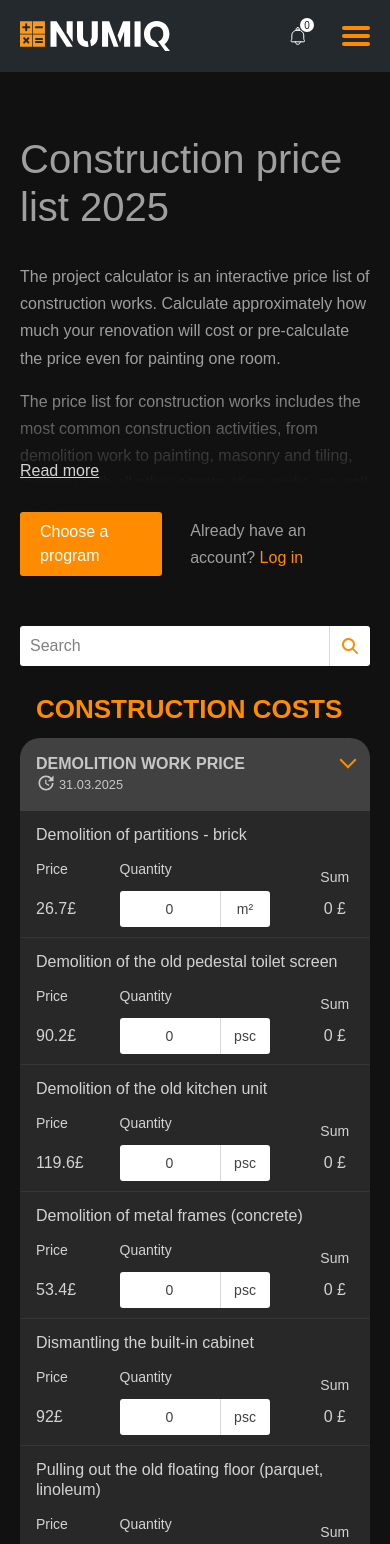
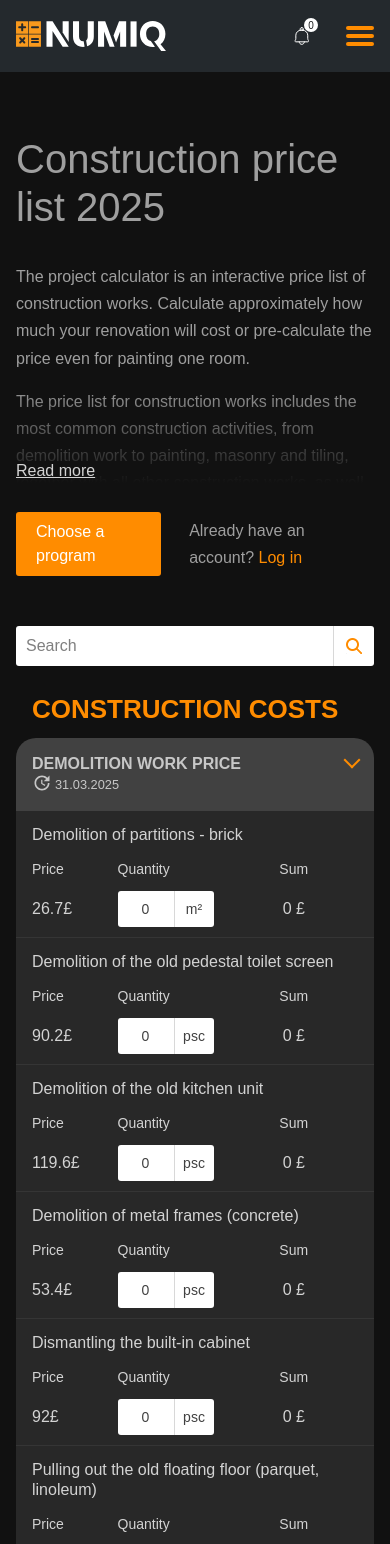
Before and after one commit to alex-tiutiunyk/numiq, a Next.js app: page / in a window 390 px wide. Shown: the top 1544 px of the page. Built offline with nearby package versions, Linux system fonts and the light colour scheme; grey boxes are pictures that could not be loaded.

Commit message:
optimize construction rows for all resolutions

```diff
--- a/src/app/page.tsx
+++ b/src/app/page.tsx
@@ -10,7 +10,7 @@ export default function Home() {
   return (
     <>
       <Header />
-      <main className="mx-auto w-full max-w-[1140px] grow px-5 pb-[50px] md:pb-[105px]">
+      <main className="mx-auto w-full max-w-[1140px] grow px-4 pb-[50px] sm:px-5 md:pb-[105px]">
         <ChooseProgram />
         <Search />
         <ConstructionCosts />
--- a/src/components/Constructions/ConstructionRow.tsx
+++ b/src/components/Constructions/ConstructionRow.tsx
@@ -30,7 +30,7 @@ const ConstructionRow: React.FC<ConstructionRowProps> = ({ row }) => {
   };
 
   return (
-    <div className="group/row bg-brand-gray-500 hover:bg-brand-gray-200 border-brand-gray-160 flex flex-wrap items-center justify-center border-b px-4 pr-0 pb-2.5 leading-[20px] transition select-none last:rounded-b-[20px] hover:text-white md:flex-nowrap md:pb-0">
+    <div className="group/row bg-brand-gray-500 hover:bg-brand-gray-200 border-brand-gray-160 flex flex-col items-center justify-center border-b px-4 pr-0 pb-2.5 leading-[20px] transition select-none last:rounded-b-[20px] hover:text-white md:flex-row md:pb-0">
       <div
         ref={tooltipWrapRef}
         className="w-full grow gap-4 py-3.5 transition md:flex md:w-auto md:max-w-[52%] lg:max-w-[61%]"
@@ -54,6 +54,7 @@ const ConstructionRow: React.FC<ConstructionRowProps> = ({ row }) => {
           )}
         </p>
       </div>
+      <div className="flex w-full md:contents">
         <div className="w-[25%] justify-center leading-[36px] before:block before:pb-3 before:text-sm before:content-['Price'] md:w-[13%] md:text-center md:leading-[20px] md:before:hidden">
           {row.visibleWhenLogin ? (
             <Link
@@ -68,20 +69,20 @@ const ConstructionRow: React.FC<ConstructionRowProps> = ({ row }) => {
             price + "£"
           )}
         </div>
-      <div className="flex w-[180px] flex-wrap before:block before:w-full before:pb-3 before:text-sm before:content-['Quantity'] md:w-[13%] md:justify-center md:before:hidden">
+        <div className="flex w-24 min-w-24 flex-wrap before:block before:w-full before:pb-3 before:text-sm before:content-['Quantity'] sm:w-[180px] md:w-[13%] md:flex-nowrap md:justify-center md:before:hidden">
           {row.checkbox ? (
             <ToggleSwitch data={row} />
           ) : (
             <>
+              <div className="relative flex max-w-[130px] rounded-[3px] bg-white pr-10 sm:pr-12.5">
                 <input
                   type="number"
                   placeholder="0"
                   value={inputValue}
-              max={99999}
                   onChange={(event) => handleChange(event)}
-              className="placeholder:text-brand-gray-100 text-brand-gray-100 group-hover/row:bg-brand-gray-10 w-[100px] rounded-l-[3px] bg-white p-2 text-center text-sm focus:outline-0 md:w-[40px] lg:w-[80px]"
+                  className="placeholder:text-brand-gray-100 text-brand-gray-100 w-full grow p-2 px-1 text-center text-sm focus:outline-0 sm:px-2"
                 />
-            <span className="group group-hover/row:bg-brand-gray-10 text-brand-gray-100 border-brand-gray-15 relative w-[50px] rounded-r-[3px] border-l bg-white p-2 text-center text-sm">
+                <span className="group text-brand-gray-100 border-brand-gray-15 absolute top-0 right-0 w-10 border-l p-2 text-center text-sm sm:w-12.5">
                   {units}
                   <button
                     type="button"
@@ -91,25 +92,27 @@ const ConstructionRow: React.FC<ConstructionRowProps> = ({ row }) => {
                     clear
                   </button>
                 </span>
+              </div>
             </>
           )}
         </div>
-      <div className="w-auto grow justify-center px-2 text-center before:block before:w-full before:pb-3 before:text-sm before:content-['Sum'] md:w-[22%] md:flex-grow-0 md:before:hidden lg:w-[13%]">
+        <div className="w-auto grow justify-center px-2 text-center leading-[36px] before:block before:w-full before:pb-3 before:text-sm before:content-['Sum'] md:w-[22%] md:flex-grow-0 md:leading-[20px] md:before:hidden lg:w-[13%]">
           {row.visibleWhenLogin ? (
             <Link
               href="/registration"
-            className="group bg-brand-gray-50 hover:bg-brand-orange relative mx-auto block h-9 max-w-[120px] rounded-[3px] leading-[36px] font-bold text-white transition after:mt-2 after:ml-2 after:inline-block after:h-4 after:w-4 after:bg-[url('../../public/icons/help.png')] after:[background-size:32px_16px] after:align-top after:content-[''] hover:no-underline md:-my-2"
+              className="group bg-brand-gray-50 hover:bg-brand-orange relative mx-auto block h-9 max-w-21 rounded-[3px] leading-[36px] font-bold text-white transition after:mt-2 after:ml-2 after:hidden after:h-4 after:w-4 after:bg-[url('../../public/icons/help.png')] after:[background-size:32px_16px] after:align-top after:content-[''] hover:no-underline sm:max-w-[120px] md:-my-2 lg:after:inline-block"
             >
               LOCKED
-            <span className="invisible absolute right-0 bottom-full mb-3 min-w-[250px] rounded-[3px] bg-white px-2.5 py-1.5 text-left text-sm font-normal text-black opacity-0 shadow-lg transition group-hover:visible group-hover:opacity-100 after:absolute after:top-full after:right-[52px] after:-mt-3 after:h-5 after:w-5 after:transform-[rotate(45deg)] after:bg-white after:content-['']">
+              <span className="invisible absolute right-0 bottom-full mb-3 hidden min-w-[250px] rounded-[3px] bg-white px-2.5 py-1.5 text-left text-sm font-normal text-black opacity-0 shadow-lg transition group-hover:visible group-hover:opacity-100 after:absolute after:top-full after:right-[52px] after:-mt-3 after:h-5 after:w-5 after:transform-[rotate(45deg)] after:bg-white after:content-[''] lg:block">
                 Please log in or register to view LOCKED items.
               </span>
             </Link>
           ) : (
-          <div className="maw-w-[90%] overflow-x-auto whitespace-nowrap [scrollbar-width:thin]">
+            <div className="mx-auto max-w-18 overflow-x-auto whitespace-nowrap [scrollbar-width:thin] sm:max-w-[90%]">
               {totalPrice + " £"}
             </div>
           )}
+        </div>
       </div>
     </div>
   );
--- a/src/components/Constructions/CostsTotal.tsx
+++ b/src/components/Constructions/CostsTotal.tsx
@@ -3,16 +3,16 @@ import React from "react";
 const CostsTotal: React.FC = () => {
   return (
     <footer className="bg-brand-gray-100 mb-16 flex flex-wrap items-center justify-center rounded-[20px] p-3 leading-[1.8] md:flex-nowrap md:justify-between lg:leading-[1.6]">
-      <strong className="text-brand-orange pr-4 pb-5 pl-1 text-[22px] leading-[26px] font-bold uppercase sm:pb-0 sm:leading-[inherit] lg:text-[26px]">
+      <strong className="text-brand-orange pr-4 pb-5 pl-1 text-center text-[22px] leading-[26px] font-bold uppercase sm:pb-0 sm:leading-[inherit] lg:text-[26px]">
         Construction costs total
       </strong>
       <div className="flex gap-4">
-        <em className="pr-4 text-[22px] font-bold text-white uppercase not-italic lg:text-[26px]">
+        <em className="mr-2 max-w-32 overflow-x-auto text-[22px] font-bold text-nowrap text-white uppercase not-italic [scrollbar-width:thin] sm:mr-4 sm:max-w-40 lg:max-w-50 lg:text-[26px]">
           1 380 £
         </em>
         <button
           type="button"
-          className="hover:text-brand-orange text-brand-gray-600 relative min-w-[132px] cursor-pointer rounded-xl bg-white p-1.5 text-center text-[15px] font-bold transition lg:min-w-[192px]"
+          className="hover:text-brand-orange text-brand-gray-600 relative min-w-[102px] cursor-pointer rounded-xl bg-white p-1.5 text-center text-[15px] font-bold transition sm:min-w-[132px] lg:min-w-[192px]"
         >
           Save
           <span className="group absolute -top-1 -right-1 h-[21px] w-[21px] rounded-[11px] bg-red-500 pl-[1px] text-center leading-[20px] text-white">
--- a/src/components/Footer.tsx
+++ b/src/components/Footer.tsx
@@ -6,7 +6,7 @@ import React from "react";
 const Footer = () => {
   return (
     <footer className="bg-brand-gray-700 pt-7 pb-5">
-      <div className="mx-auto max-w-[1140px] px-[20px]">
+      <div className="mx-auto max-w-[1140px] px-4 sm:px-5">
         <div className="flex flex-col flex-wrap gap-5 pb-8 sm:flex-row sm:gap-7.5 md:flex-nowrap">
           <div className="w-[100%] pt-1 md:w-[23%]">
             <Link href="/" className="transition hover:opacity-90">
--- a/src/components/Header.tsx
+++ b/src/components/Header.tsx
@@ -12,7 +12,7 @@ const Header: React.FC = () => {
 
   return (
     <header className="bg-brand-gray-700 relative z-10">
-      <div className="mx-auto flex max-w-[1140px] items-center justify-between px-5">
+      <div className="mx-auto flex max-w-[1140px] items-center justify-between px-4 sm:px-5">
         <Link href="/" className="transition hover:opacity-90">
           <Image
             src={`${basePath}/images/logo.svg`}
--- /dev/null
+++ b/src/components/example.html
@@ -0,0 +1,4 @@
+<header class="flex">
+  <a href="#">LOGO</a>
+  <div></div>
+</header>
--- a/src/components/ui/Hamburger.tsx
+++ b/src/components/ui/Hamburger.tsx
@@ -10,6 +10,7 @@ interface HamburgerProps {
 
 const Hamburger: React.FC<HamburgerProps> = ({ setIsOpen, isOpen }) => {
   return (
+    <>
       <button
         className="-mr-2 ml-2 p-2 text-[1px] leading-1 lg:hidden"
         onClick={() => setIsOpen((prev) => !prev)}
@@ -33,6 +34,7 @@ const Hamburger: React.FC<HamburgerProps> = ({ setIsOpen, isOpen }) => {
           <span className="aria-invisible">Open mobile menu</span>
         </div>
       </button>
+    </>
   );
 };
 
```
Lines whose indentation alone changed are shown as unchanged.
